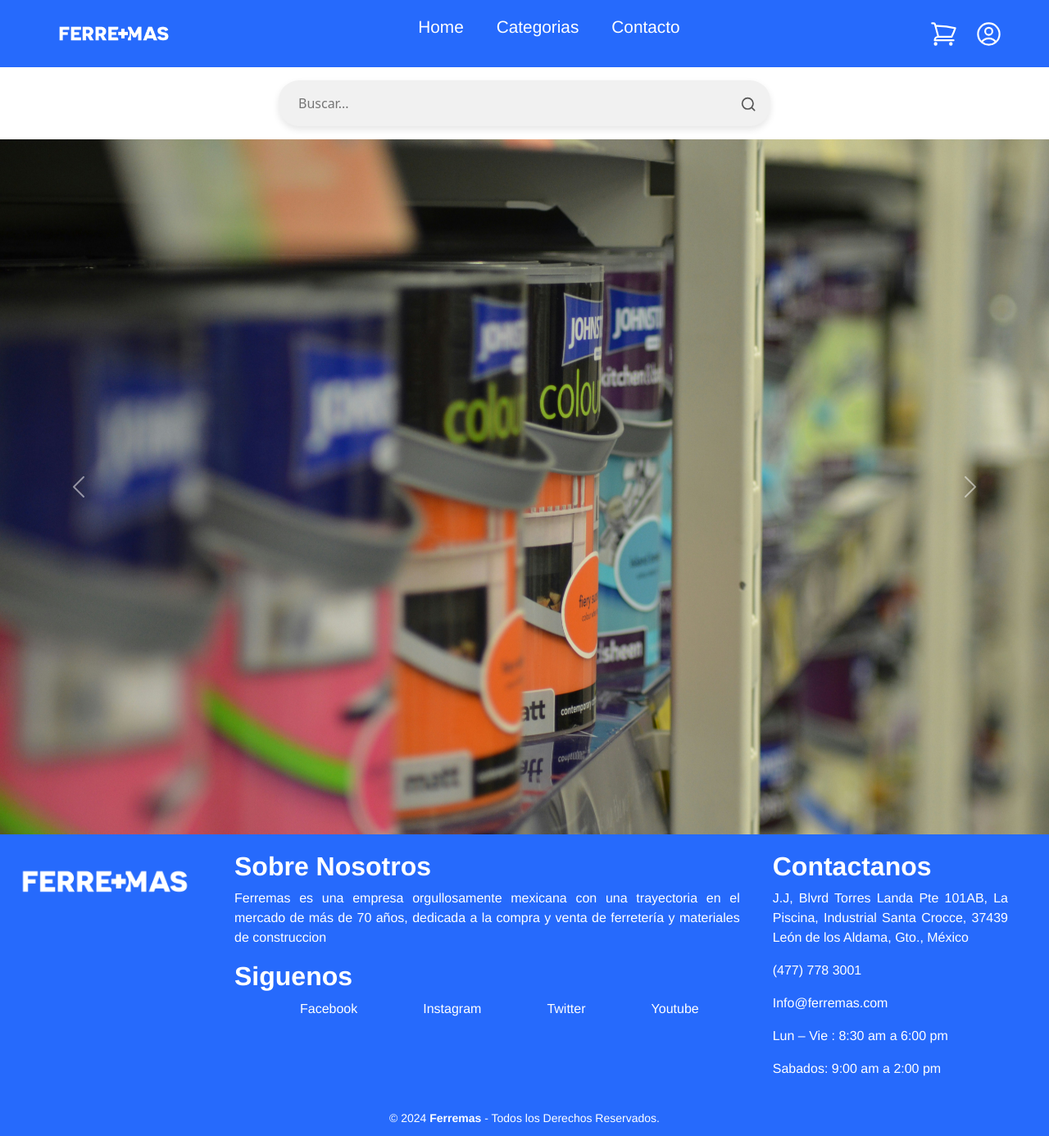
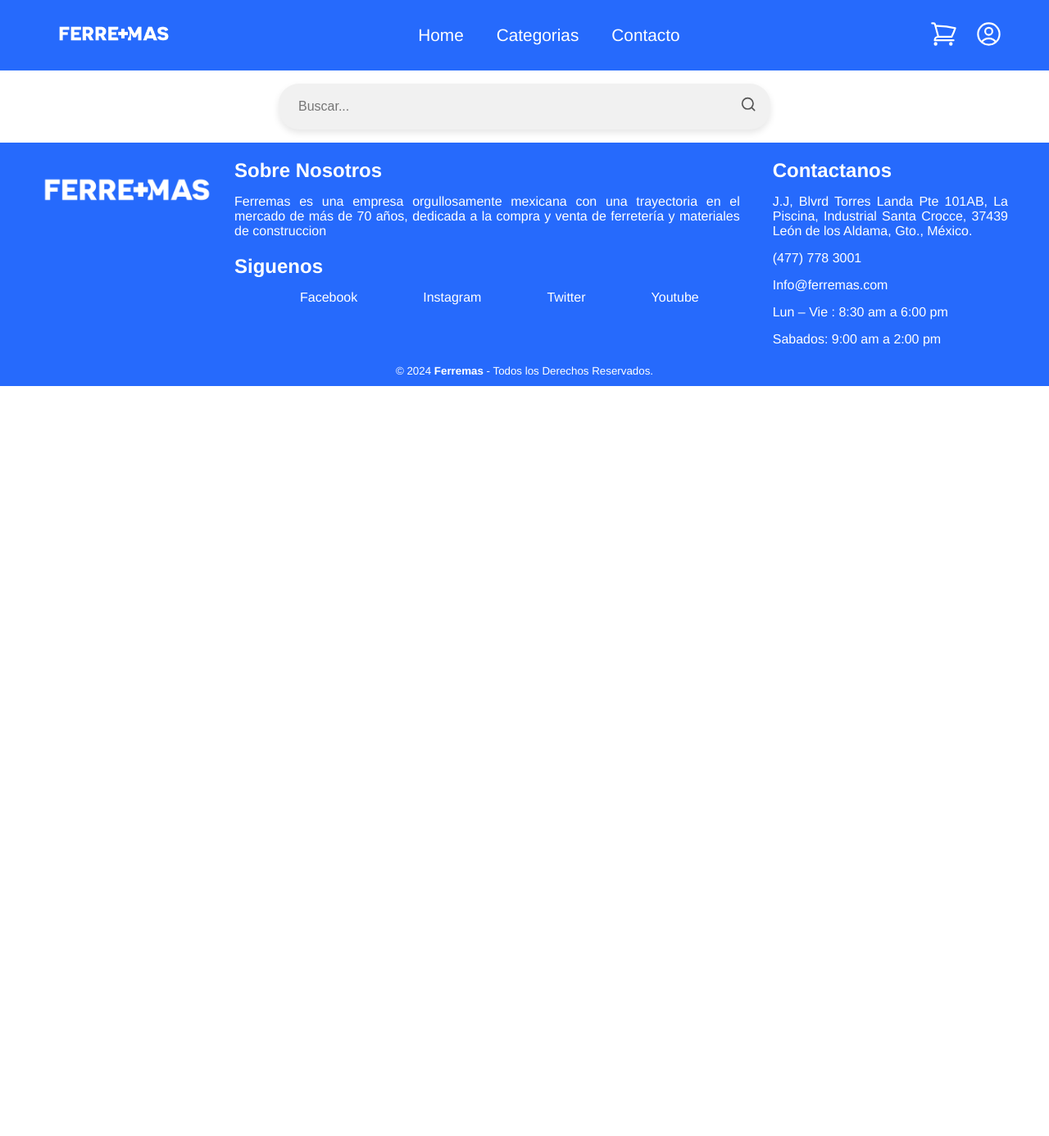
Before and after one commit to alovidal/Ferremas, a Django app: page / in a window 1280 px wide. Shown: the whole page at 82% size. After the commit the page ends 471 px from the top, so only its background shows below. Run offline with Django 5.2, Linux system fonts and the light colour scheme.

Commit message:
Mejora footer

```diff
--- a/Django/ferremas/static/css/footer.css
+++ b/Django/ferremas/static/css/ooter.css
@@ -1,4 +1,4 @@
-footer{
+footer {
   font-family: Helvetica;
 }
 
@@ -10,10 +10,7 @@
 
 .grupo-1 {
   display: flex;
-}
-
-.grupo-1 section {
-  margin-top: 10px;
+  padding-top: 10px;
 }
 
 section h2 {
@@ -23,7 +20,6 @@
 .box {
   height: 100%;
   padding: 10px 30px;
-  display: flex;
   justify-content: center;
   align-items: center;
 }
@@ -36,18 +32,25 @@
   width: 20%;
 }
 
+#container-center {
+  width: 55%;
+}
+
 #p-desc {
-  width: 55%;
-  display: block;
   text-align: justify;
 }
 
-#p-social {
-  display: block;
+#p-desc p {
+  padding-top: 15px;
 }
 
 .social {
   display: flex;
+  margin-top: 15px;
+}
+
+#p-social h2 {
+  padding-top: 20px;
 }
 
 .social a {
@@ -67,11 +70,16 @@
 
 #p-contact p {
   text-align: justify;
+  padding-top: 15px;
 }
 
 #p-contact a {
   color: white;
   text-decoration: none;
+}
+
+#p-contact a:hover {
+  opacity: 80%;
 }
 
 .grupo-2 {
--- a/Django/ferremas/templates/base/footer.html
+++ b/Django/ferremas/templates/base/footer.html
@@ -1,6 +1,6 @@
 {% load static %}
 
-<link rel="stylesheet" href="{% static 'css/footer.css' %}" />
+<link rel="stylesheet" href="{% static 'css/ooter.css' %}" />
 
 <footer class="pie-pagina">
   <div class="grupo-1">
@@ -14,13 +14,15 @@
         </a>
       </figure>
     </section>
-    <section class="box" id="p-desc">
-      <h2>Sobre Nosotros</h2>
-      <p>
-        Ferremas es una empresa orgullosamente mexicana con una trayectoria en
-        el mercado de más de 70 años, dedicada a la compra y venta de ferretería
-        y materiales de construccion
-      </p>
+    <section class="box" id="container-center">
+      <div id="p-desc">
+        <h2>Sobre Nosotros</h2>
+        <p>
+          Ferremas es una empresa orgullosamente mexicana con una trayectoria en
+          el mercado de más de 70 años, dedicada a la compra y venta de
+          ferretería y materiales de construccion
+        </p>
+      </div>
       <div id="p-social">
         <h2>Siguenos</h2>
         <div class="social">
@@ -36,11 +38,16 @@
       <p>
         <a href="https://maps.app.goo.gl/X3e7uppk27BvAZr19"
           >J.J, Blvrd Torres Landa Pte 101AB, La Piscina, Industrial Santa
-          Crocce, 37439 León de los Aldama, Gto., México</a
+          Crocce, 37439 León de los Aldama, Gto., México.</a
         >
       </p>
-      <p> <a href="tel:(477) 778 3001">(477) 778 3001</a></p>
-      <p><a href="mailto:Info@ferremas.com?subject=Consulta%20de%20información&body=Hola,%20quisiera%20obtener%20más%20información%20sobre%20sus%20productos.">Info@ferremas.com</a></p>
+      <p><a href="tel:(477) 778 3001">(477) 778 3001</a></p>
+      <p>
+        <a
+          href="mailto:Info@ferremas.com?subject=Consulta%20de%20información&body=Hola,%20quisiera%20obtener%20más%20información%20sobre%20sus%20productos."
+          >Info@ferremas.com</a
+        >
+      </p>
       <p>Lun – Vie : 8:30 am a 6:00 pm</p>
       <p>Sabados: 9:00 am a 2:00 pm</p>
     </section>
--- a/Django/ferremas/templates/pages/index.html
+++ b/Django/ferremas/templates/pages/index.html
@@ -1,48 +1,36 @@
 <!DOCTYPE html>
 <html lang="en">
-<head>
-    <meta charset="UTF-8">
-    <meta name="viewport" content="width=device-width, initial-scale=1.0">
+  <head>
+    <meta charset="UTF-8" />
+    <meta name="viewport" content="width=device-width, initial-scale=1.0" />
     <title>Ferremas</title>
     {% load static %}
-    <link rel="icon" href="{% static 'assets/isotipoR.png' %}">
+    <link rel="icon" href="{% static 'assets/isotipoR.png' %}" />
     <link rel="stylesheet" href="{% static 'css/alonso.css' %}" />
-    <link rel="stylesheet" href="https://cdn.jsdelivr.net/npm/bootstrap@5.3.3/dist/css/bootstrap.min.css"/>
-</head>
-<body>
+  </head>
+  <body>
     {% include 'base/header.html'%}
     <div class="search-bar">
       <input type="text" placeholder="Buscar..." />
       <span class="search-icon">
         <!-- Ícono de lupa (SVG) -->
-        <svg xmlns="http://www.w3.org/2000/svg" fill="none" viewBox="0 0 24 24" stroke="currentColor" width="20" height="20">
-          <path stroke-linecap="round" stroke-linejoin="round" stroke-width="2" d="M10 18a8 8 0 1 0 0-16 8 8 0 0 0 0 16zm6-2l4 4" />
+        <svg
+          xmlns="http://www.w3.org/2000/svg"
+          fill="none"
+          viewBox="0 0 24 24"
+          stroke="currentColor"
+          width="20"
+          height="20"
+        >
+          <path
+            stroke-linecap="round"
+            stroke-linejoin="round"
+            stroke-width="2"
+            d="M10 18a8 8 0 1 0 0-16 8 8 0 0 0 0 16zm6-2l4 4"
+          />
         </svg>
       </span>
     </div>
-
-      <div id="carouselExampleAutoplaying" class="carousel slide" data-bs-ride="carousel">
-        <div class="carousel-inner">
-          <div class="carousel-item active">
-            <img src="{%static 'assets/carrusel1.jpg' %} " class="d-block w-100" alt="...">
-          </div>
-          <div class="carousel-item">
-            <img src="{%static 'assets/carrusel2.jpg' %} " class="d-block w-100" alt="...">
-          </div>
-          <div class="carousel-item">
-            <img src="{%static 'assets/carrusel3.jpg' %} " class="d-block w-100" alt="...">
-          </div>
-        </div>
-        <button class="carousel-control-prev" type="button" data-bs-target="#carouselExampleAutoplaying" data-bs-slide="prev">
-          <span class="carousel-control-prev-icon" aria-hidden="true"></span>
-          <span class="visually-hidden">Previous</span>
-        </button>
-        <button class="carousel-control-next" type="button" data-bs-target="#carouselExampleAutoplaying" data-bs-slide="next">
-          <span class="carousel-control-next-icon" aria-hidden="true"></span>
-          <span class="visually-hidden">Next</span>
-        </button>
-      </div>
-      {% include 'base/footer.html'%}
-      <script src="https://cdn.jsdelivr.net/npm/bootstrap@5.3.3/dist/js/bootstrap.bundle.min.js"></script>
-</body>
+    {% include 'base/footer.html'%}
+  </body>
 </html>
```
Also changed, not shown: Django/ferremas/templates/pages/tienda.html (line endings or trailing spaces).
